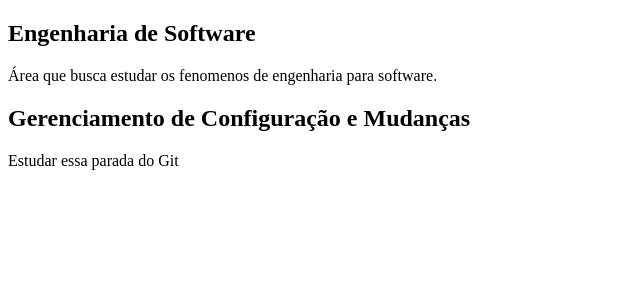
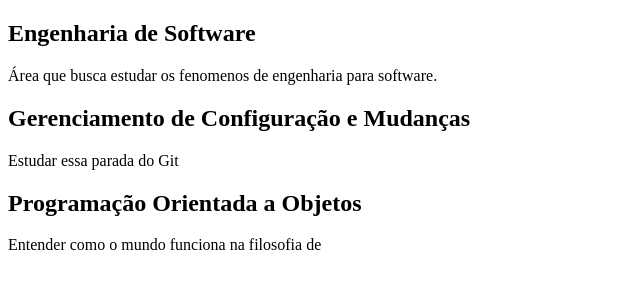
Before and after one commit to thiagosoara/ing, a plain HTML site: page index.html in a window 1280 px wide. Shown: the whole page, without its empty margins (0-640 px from the left). Drawn offline with Linux system fonts and the light colour scheme.

Commit message:
Adiciona texto de poo

```diff
--- a/index.html
+++ b/index.html
@@ -19,6 +19,10 @@
             <h2>Gerenciamento de Configuração e Mudanças</h2>
             <p>Estudar essa parada do Git</p>
         </article>
+        <article>
+            <h2>Programação Orientada a Objetos</h2>
+            <p>Entender como o mundo funciona na filosofia de</p>
+        </article>
     </main>
 </body>
 </html>
```
